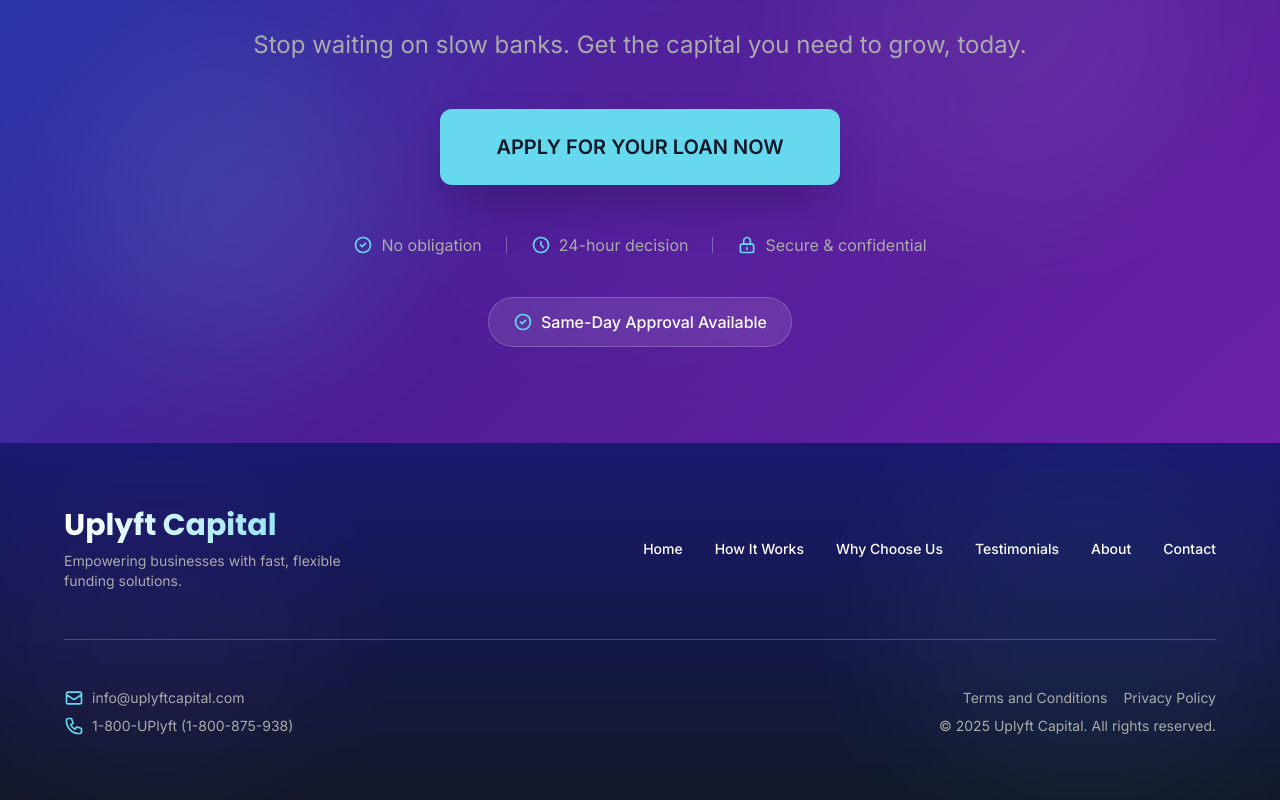
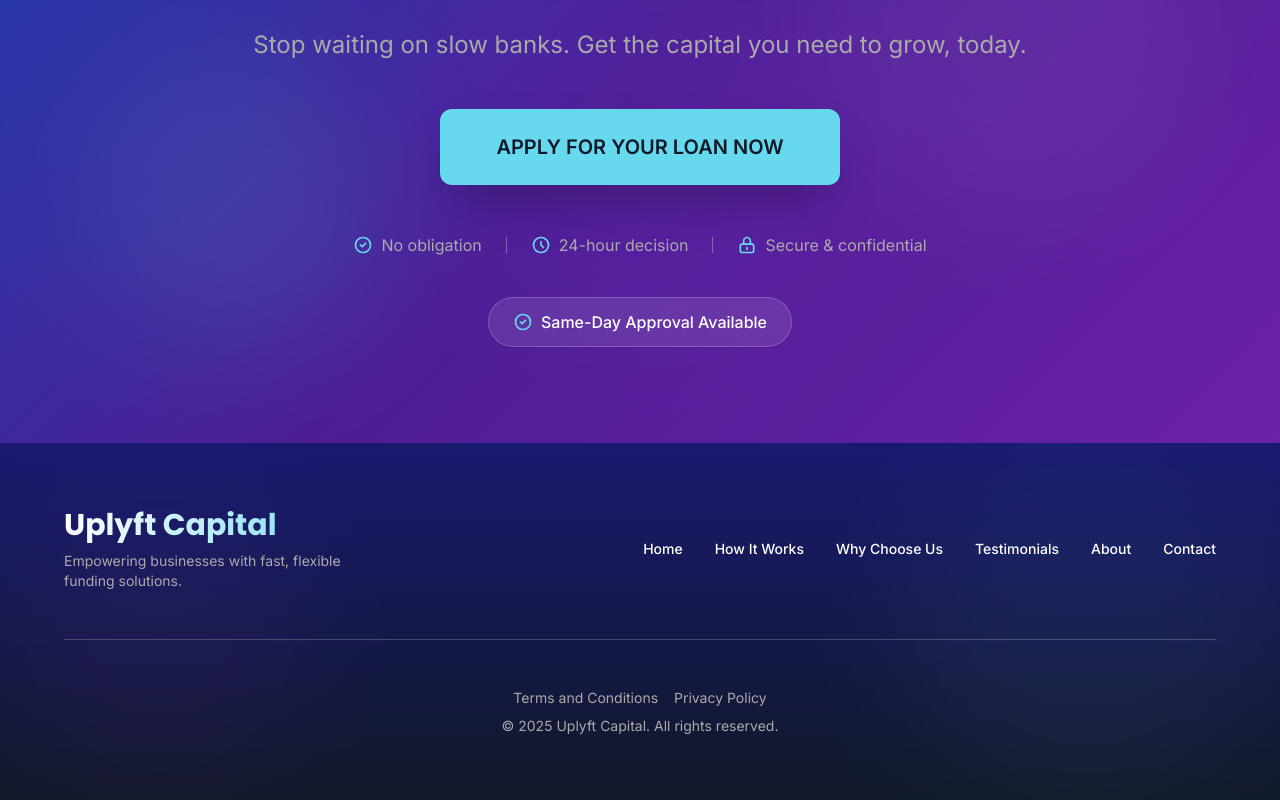
Before and after one commit to nadula123sankalana/cash, a Next.js app: page / in a window 1280 px wide. Shown: the part 4236-5036 px from the top of the page. Built offline with nearby package versions, Linux system fonts and the light colour scheme.

Commit message:
Refactor Footer component to simplify layout and improve alignment. Removed contact details for a cleaner design, while maintaining essential links for Privacy Policy and copyright information.

```diff
--- a/components/Footer.tsx
+++ b/components/Footer.tsx
@@ -43,26 +43,8 @@ export default function Footer() {
         </div>
 
         {/* Bottom tier - Contact & Copyright */}
-        <div className="flex flex-col md:flex-row justify-between items-start md:items-center gap-6 text-sm text-text-secondary">
-          <div className="space-y-2">
-            <div className="flex items-center gap-2">
-              <svg className="w-5 h-5 text-accent-cyan" fill="none" stroke="currentColor" viewBox="0 0 24 24">
-                <path strokeLinecap="round" strokeLinejoin="round" strokeWidth={2} d="M3 8l7.89 5.26a2 2 0 002.22 0L21 8M5 19h14a2 2 0 002-2V7a2 2 0 00-2-2H5a2 2 0 00-2 2v10a2 2 0 002 2z" />
-              </svg>
-              <a href="mailto:info@uplyftcapital.com" className="hover:text-accent-cyan transition-colors">
-                info@uplyftcapital.com
-              </a>
-            </div>
-            <div className="flex items-center gap-2">
-              <svg className="w-5 h-5 text-accent-cyan" fill="none" stroke="currentColor" viewBox="0 0 24 24">
-                <path strokeLinecap="round" strokeLinejoin="round" strokeWidth={2} d="M3 5a2 2 0 012-2h3.28a1 1 0 01.948.684l1.498 4.493a1 1 0 01-.502 1.21l-2.257 1.13a11.042 11.042 0 005.516 5.516l1.13-2.257a1 1 0 011.21-.502l4.493 1.498a1 1 0 01.684.949V19a2 2 0 01-2 2h-1C9.716 21 3 14.284 3 6V5z" />
-              </svg>
-              <a href="tel:1800875938" className="hover:text-accent-cyan transition-colors">
-                1-800-UPlyft (1-800-875-938)
-              </a>
-            </div>
-          </div>
-          <div className="flex flex-col items-center md:items-end gap-2">
+        <div className="flex flex-col md:flex-row justify-center items-center gap-6 text-sm text-text-secondary">
+          <div className="flex flex-col items-center gap-2">
             <div className="flex gap-4">
               <a
                 href="https://www.uplyftcapital.com/privacy-policy"
@@ -81,7 +63,7 @@ export default function Footer() {
                 Privacy Policy
               </a>
             </div>
-            <p className="text-center md:text-right">
+            <p className="text-center">
               © {new Date().getFullYear()} Uplyft Capital. All rights reserved.
             </p>
           </div>
```
